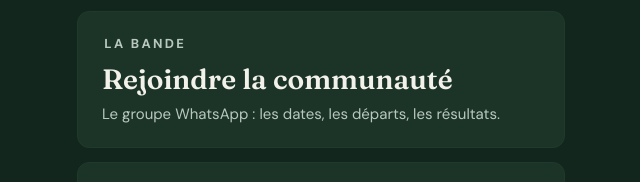
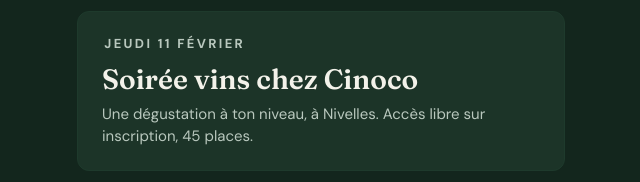
Before and after one commit to NineteenSociety/nineteen-links, a plain HTML site: page index.html in a window 1280 px wide. Shown: the part 742-924 px from the top of the page, without its empty margins (319-959 px from the left). Drawn offline with Linux system fonts and the light colour scheme.

Commit message:
Page links : ajout de la Soirée vins chez Cinoco du 11 février
Co-Authored-By: Claude Opus 5.5 <noreply@anthropic.com>
Claude-Session: https://claude.ai/code/session_014RUkrkq1wV4JiSvLkyCfhe

```diff
--- a/index.html
+++ b/index.html
@@ -205,6 +205,12 @@
       <span class="meta">L'Osteria Romana privatisée pour la communauté. 30 places, jusqu'à complet.</span>
     </a>
 
+    <a class="link" href="https://links.nineteensociety.com/vins">
+      <span class="label">JEUDI 11 FÉVRIER</span>
+      <span class="title">Soirée vins chez Cinoco</span>
+      <span class="meta">Une dégustation à ton niveau, à Nivelles. Accès libre sur inscription, 45 places.</span>
+    </a>
+
     <a class="link" href="https://chat.whatsapp.com/JzaAUVz9HzX736U9rxsKUf">
       <span class="label">LA BANDE</span>
       <span class="title">Rejoindre la communauté</span>
```
